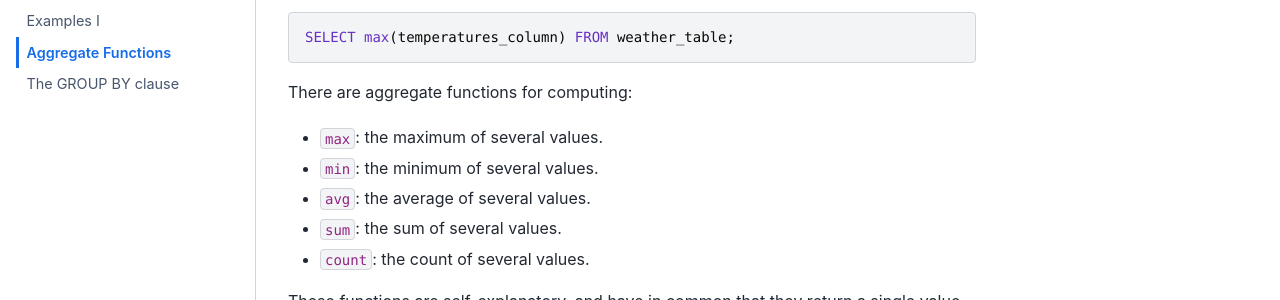
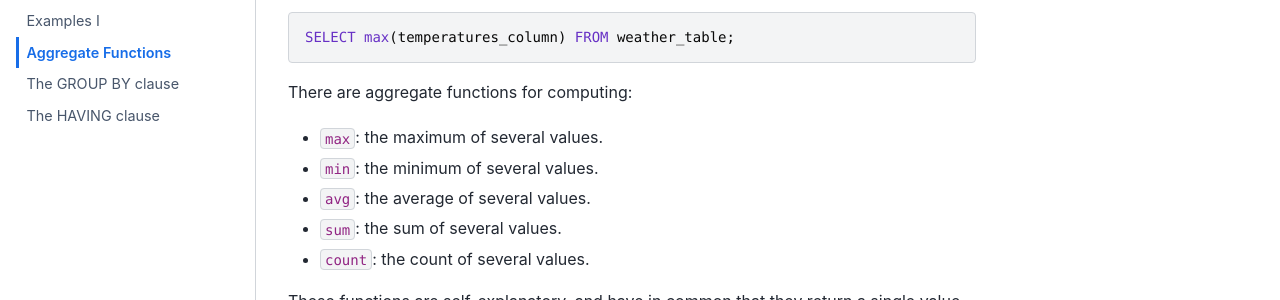
Before and after one commit to lifeBalance/sql-lab, a Jupyter Book: the page built from book/aggregate-functions.ipynb, in a window 1280 px wide. Shown: the part 397-697 px from the top of the page. Built offline with Jupyter Book 1.0.4 settings and Sphinx 7.4.7 and the Sphinx Book theme 1.1.4, drawn with Linux system fonts in a browser that asks for light colours.

Commit message:
Add GROUP BY and HAVING notes

```diff
--- a/book/_toc.yml
+++ b/book/_toc.yml
@@ -13,3 +13,4 @@
 - file: challenges1.ipynb
 - file: aggregate-functions.ipynb
 - file: group-by.ipynb
+- file: having.ipynb
```
Also changed, not shown: book/group-by.ipynb, book/having.ipynb (added).
